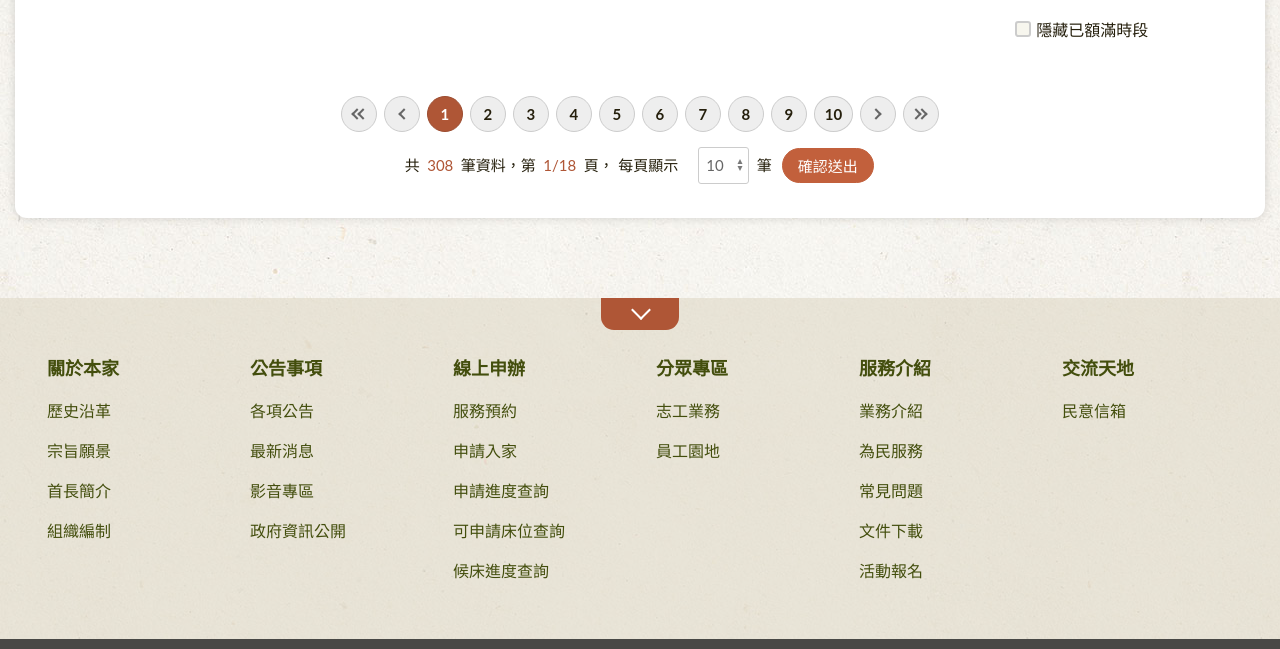
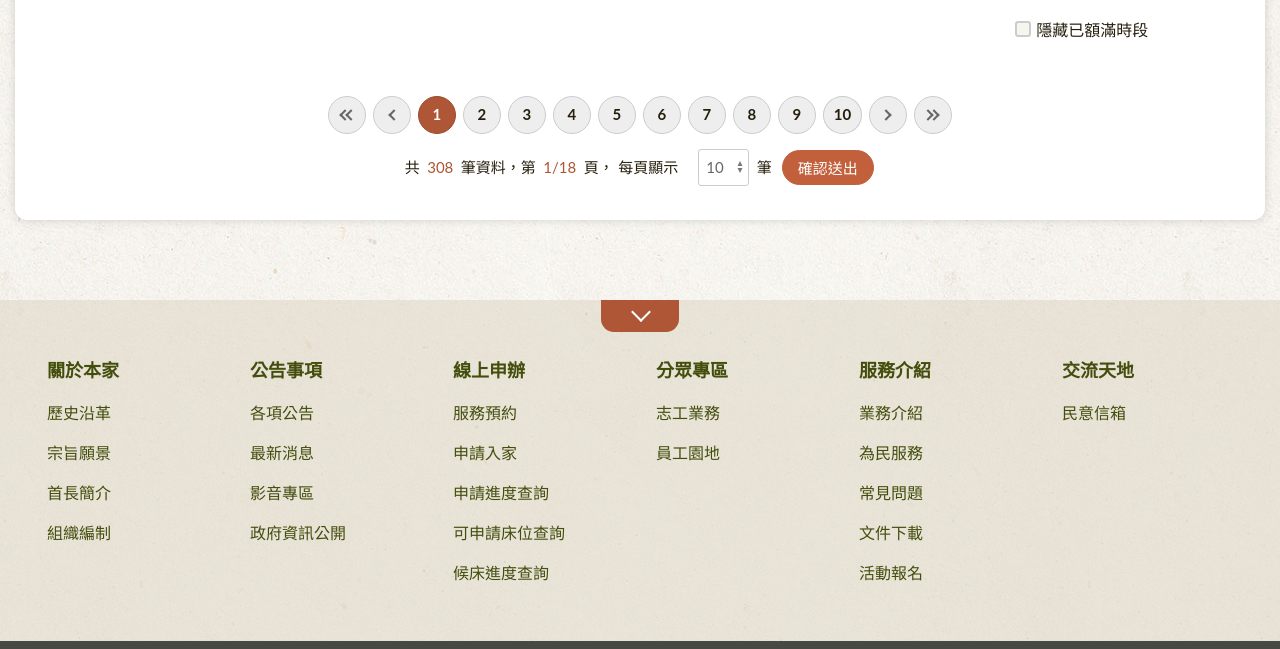
Before and after one commit to HywebU00/w00_2024_nrsch, a plain HTML site: page sp.html in a window 1280 px wide. Shown: the part 1070-1719 px from the top of the page. Drawn offline with Linux system fonts and the light colour scheme.

Commit message:
20240927 css修改

```diff
--- a/sass/module/_paginations.scss
+++ b/sass/module/_paginations.scss
@@ -22,8 +22,8 @@
       list-style: none;
       box-sizing: border-box;
       a {
-        min-width: 36px;
-        height: 36px;
+        min-width: 38px;
+        height: 38px;
         border-radius: 50%;
         padding: 6px 10px;
         font-weight: 700;
--- a/sass/page/_sp.scss
+++ b/sass/page/_sp.scss
@@ -760,4 +760,7 @@ $lineWidth: 3px;
   text-align: center;
   font-size: 2em;
   padding: 2em 1em 4em;
+  p {
+    line-height: 1.6em;
+  }
 }
```
Also changed, not shown: css/style.css, 1 other file.
